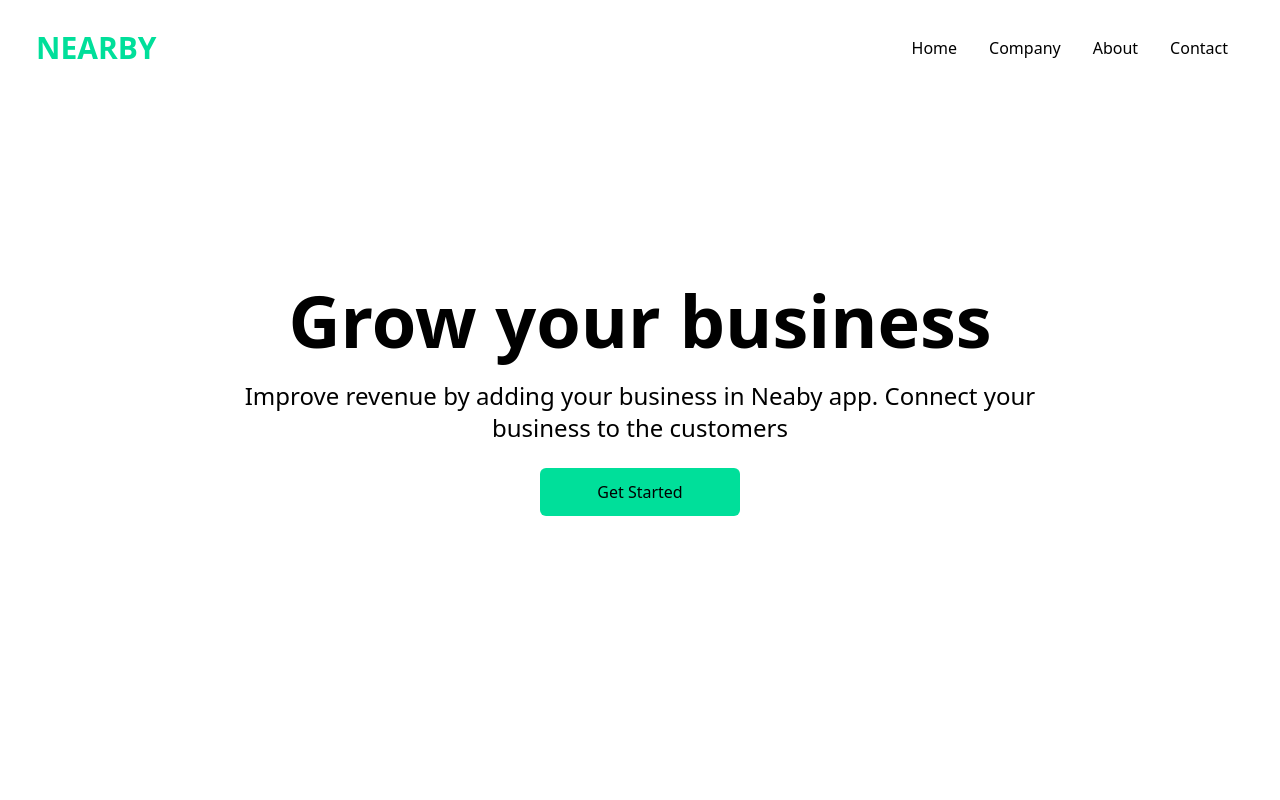
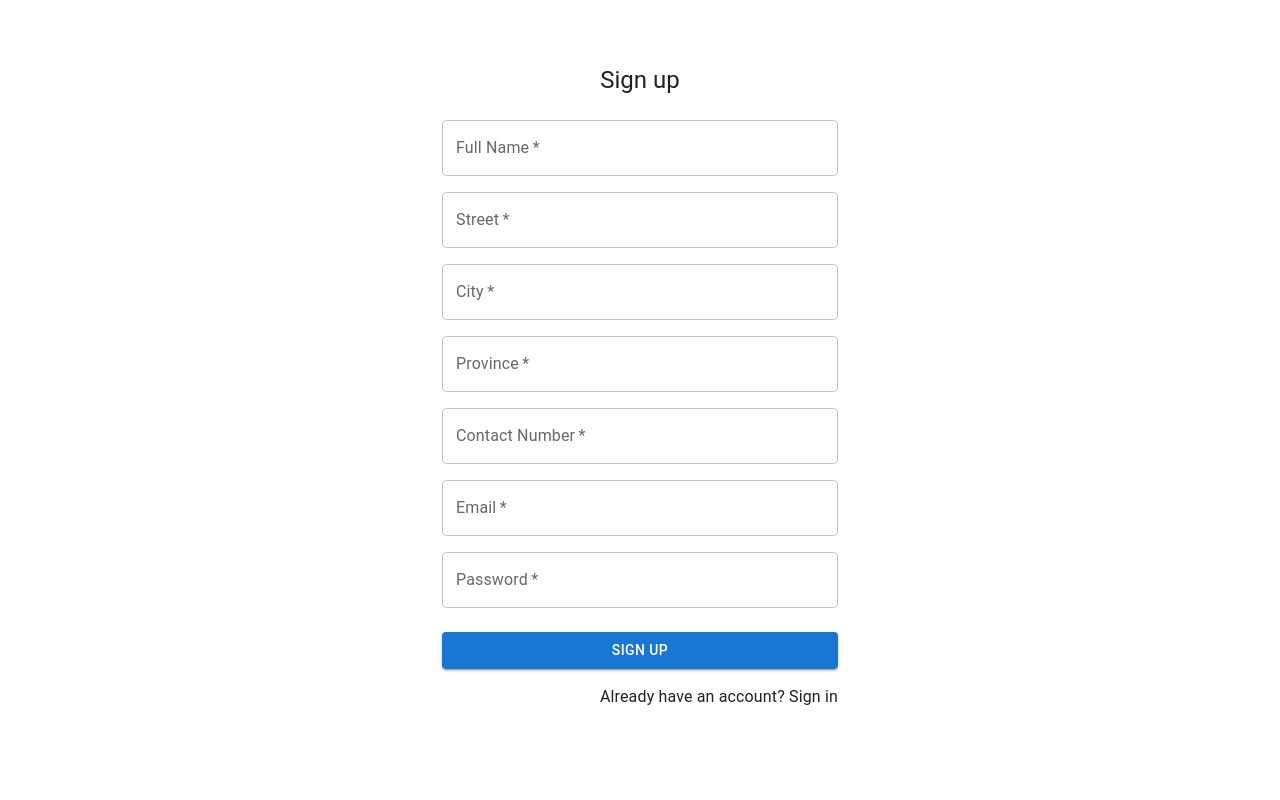
Before and after one commit to DevGeraldR/nearby-web, a React (Create React App) app: page /signup in a window 1280 px wide. Shown: the top 800 px of the page. Built offline with nearby package versions, Linux system fonts and the light colour scheme.

Commit message:
Authentication added

```diff
--- a/package.json
+++ b/package.json
@@ -3,6 +3,9 @@
   "version": "0.1.0",
   "private": true,
   "dependencies": {
+    "@emotion/react": "^11.10.5",
+    "@emotion/styled": "^11.10.5",
+    "@mui/material": "^5.10.14",
     "@testing-library/jest-dom": "^5.16.5",
     "@testing-library/react": "^13.4.0",
     "@testing-library/user-event": "^13.5.0",
@@ -38,6 +41,7 @@
     ]
   },
   "devDependencies": {
+    "react-router-dom": "^6.4.3",
     "tailwindcss": "^3.2.4"
   }
 }
--- a/src/App.js
+++ b/src/App.js
@@ -1,11 +1,18 @@
 import React from "react";
+import Signin from "./components/authentication/Signin";
+import Signup from "./components/authentication/Signup";
 import Welcome from "./components/navigator/Welcome";
+import { BrowserRouter as Router, Routes, Route } from "react-router-dom";
 
 function App() {
   return (
-    <div>
-      <Welcome />
-    </div>
+    <Router>
+      <Routes>
+        <Route path="/welcome" element={<Welcome />} />
+        <Route path="/signin" element={<Signin />} />
+        <Route path="/signup" element={<Signup />} />
+      </Routes>
+    </Router>
   );
 }
 
--- /dev/null
+++ b/src/components/authentication/Signin.jsx
@@ -0,0 +1,99 @@
+import React, { useState } from "react";
+import Button from "@mui/material/Button";
+import CssBaseline from "@mui/material/CssBaseline";
+import TextField from "@mui/material/TextField";
+import FormControlLabel from "@mui/material/FormControlLabel";
+import Checkbox from "@mui/material/Checkbox";
+import Grid from "@mui/material/Grid";
+import Box from "@mui/material/Box";
+import Typography from "@mui/material/Typography";
+import Container from "@mui/material/Container";
+import { Link } from "react-router-dom";
+
+import { auth } from "../firebase/firebase";
+import { signInWithEmailAndPassword } from "firebase/auth";
+
+function Signin() {
+  const [email, setEmail] = useState("");
+  const [password, setPassword] = useState("");
+
+  //To sign in the user it uses firebase authentication
+  const signIn = () => {
+    signInWithEmailAndPassword(auth, email, password).catch((error) => {
+      const errorCode = error.code;
+      const errorMessage = error.message;
+      console.log(errorCode);
+      console.log(errorMessage);
+    });
+  };
+
+  return (
+    <Container component="main" maxWidth="xs">
+      <CssBaseline />
+      <Box
+        sx={{
+          marginTop: 8,
+          display: "flex",
+          flexDirection: "column",
+          alignItems: "center",
+        }}
+      >
+        <Typography component="h1" variant="h5">
+          Sign in
+        </Typography>
+        <Box component="form" noValidate sx={{ mt: 1 }}>
+          <TextField
+            margin="normal"
+            required
+            fullWidth
+            id="email"
+            label="Email Address"
+            autoComplete="email"
+            autoFocus
+            value={email}
+            onChange={(event) => {
+              setEmail(event.target.value);
+            }}
+          />
+          <TextField
+            margin="normal"
+            required
+            fullWidth
+            label="Password"
+            type="password"
+            id="password"
+            autoComplete="current-password"
+            value={password}
+            onChange={(event) => {
+              setPassword(event.target.value);
+            }}
+          />
+          <FormControlLabel
+            control={<Checkbox value="remember" color="primary" />}
+            label="Remember me"
+          />
+          <Button
+            fullWidth
+            variant="contained"
+            sx={{ mt: 3, mb: 2 }}
+            onClick={signIn}
+          >
+            Sign In
+          </Button>
+          <Grid container>
+            <Grid item xs>
+              <Link href="#" variant="body2">
+                Forgot password?
+              </Link>
+            </Grid>
+            <Grid item>
+              <Link to="/signup">Don't have an account? Sign Up</Link>
+            </Grid>
+          </Grid>
+        </Box>
+      </Box>
+    </Container>
+  );
+}
+
+export default Signin;
--- /dev/null
+++ b/src/components/authentication/Signup.jsx
@@ -0,0 +1,175 @@
+import React, { useState } from "react";
+import Button from "@mui/material/Button";
+import CssBaseline from "@mui/material/CssBaseline";
+import TextField from "@mui/material/TextField";
+import Grid from "@mui/material/Grid";
+import Box from "@mui/material/Box";
+import Typography from "@mui/material/Typography";
+import Container from "@mui/material/Container";
+import { Link } from "react-router-dom";
+
+import { doc, setDoc } from "firebase/firestore";
+import { auth, db } from "../firebase/firebase";
+import { createUserWithEmailAndPassword, updateProfile } from "firebase/auth";
+
+function Signup() {
+  const [name, setName] = useState("");
+  const [street, setStreet] = useState("");
+  const [city, setCity] = useState("");
+  const [province, setProvince] = useState("");
+  const [contactNumber, setContactNumber] = useState("");
+  const [email, setEmail] = useState("");
+  const [password, setPassword] = useState("");
+  const [photo] = useState("");
+
+  const SignupUser = () => {
+    //To create the new user in our firebase authentication
+    //Then update the user data to save the user photoURL
+    createUserWithEmailAndPassword(auth, email, password)
+      .then((authUser) => {
+        const user = authUser.user;
+        updateProfile(user, {
+          displayName: name,
+          photoURL:
+            photo ||
+            "https://w7.pngwing.com/pngs/340/946/png-transparent-avatar-user-computer-icons-software-developer-avatar-child-face-heroes-thumbnail.png",
+        }).catch((error) => {
+          alert(error.message);
+        });
+        //To send the user information in our database
+        try {
+          setDoc(doc(db, "Users", name), {
+            name: name,
+            street: street,
+            city: city,
+            province: province,
+            contactNumber: contactNumber,
+            email: email,
+            admin: false,
+            photoURL:
+              photo ||
+              "https://w7.pngwing.com/pngs/340/946/png-transparent-avatar-user-computer-icons-software-developer-avatar-child-face-heroes-thumbnail.png",
+          });
+        } catch (e) {
+          console.error("Error adding document: ", e);
+        }
+      })
+      .catch((error) => {
+        console.log(error);
+      });
+  };
+
+  return (
+    <Container component="main" maxWidth="xs">
+      <CssBaseline />
+      <Box
+        sx={{
+          marginTop: 8,
+          display: "flex",
+          flexDirection: "column",
+          alignItems: "center",
+        }}
+      >
+        <Typography component="h1" variant="h5">
+          Sign up
+        </Typography>
+        <Box component="form" noValidate sx={{ mt: 3 }}>
+          <Grid container spacing={2}>
+            <Grid item xs={12}>
+              <TextField
+                required
+                fullWidth
+                label="Full Name"
+                value={name}
+                onChange={(event) => {
+                  setName(event.target.value);
+                }}
+              />
+            </Grid>
+            <Grid item xs={12}>
+              <TextField
+                required
+                fullWidth
+                label="Street"
+                value={street}
+                onChange={(event) => {
+                  setStreet(event.target.value);
+                }}
+              />
+            </Grid>
+            <Grid item xs={12}>
+              <TextField
+                required
+                fullWidth
+                label="City"
+                value={city}
+                onChange={(event) => {
+                  setCity(event.target.value);
+                }}
+              />
+            </Grid>
+            <Grid item xs={12}>
+              <TextField
+                required
+                fullWidth
+                label="Province"
+                value={province}
+                onChange={(event) => {
+                  setProvince(event.target.value);
+                }}
+              />
+            </Grid>
+            <Grid item xs={12}>
+              <TextField
+                required
+                fullWidth
+                label="Contact Number"
+                value={contactNumber}
+                onChange={(event) => {
+                  setContactNumber(event.target.value);
+                }}
+              />
+            </Grid>
+            <Grid item xs={12}>
+              <TextField
+                required
+                fullWidth
+                label="Email"
+                value={email}
+                onChange={(event) => {
+                  setEmail(event.target.value);
+                }}
+              />
+            </Grid>
+            <Grid item xs={12}>
+              <TextField
+                required
+                fullWidth
+                label="Password"
+                value={password}
+                onChange={(event) => {
+                  setPassword(event.target.value);
+                }}
+              />
+            </Grid>
+          </Grid>
+          <Button
+            fullWidth
+            variant="contained"
+            sx={{ mt: 3, mb: 2 }}
+            onClick={SignupUser}
+          >
+            Sign Up
+          </Button>
+          <Grid container justifyContent="flex-end">
+            <Grid item>
+              <Link to="/signin">Already have an account? Sign in</Link>
+            </Grid>
+          </Grid>
+        </Box>
+      </Box>
+    </Container>
+  );
+}
+
+export default Signup;
--- a/src/components/firebase/firebase.js
+++ b/src/components/firebase/firebase.js
@@ -3,8 +3,10 @@
  * It use Firebase authentication(for user login)
  * and firebase firestore(for database)
  */
+
 import { initializeApp, getApps, getApp } from "firebase/app";
-import { getAuth, initializeAuth } from "firebase/auth";
+import { getAuth } from "firebase/auth";
+import { getFirestore } from "firebase/firestore";
 
 const firebaseConfig = {
   apiKey: "AIzaSyAG920A50-1m4L-o-53rYCrgLXwVDbbGJk",
@@ -14,15 +16,17 @@ const firebaseConfig = {
   messagingSenderId: "676197603125",
   appId: "1:676197603125:web:35ed54b6d271ab34cede7c",
 };
-let app, auth;
+
+let app;
 //To check if the app is not yet initialize. Initialize if not. If already initialize use the inilize version
 //Initialize auth and db
 if (getApps().length === 0) {
   app = initializeApp(firebaseConfig);
-  auth = initializeAuth(app);
 } else {
   app = getApp();
-  auth = getAuth();
 }
 
-export { auth, app };
+const auth = getAuth(app);
+const db = getFirestore(app);
+
+export { auth, db };
--- a/src/components/welcome/Ads.jsx
+++ b/src/components/welcome/Ads.jsx
@@ -1,5 +1,6 @@
 import React from "react";
 import Logo from "../../assets/logo.png";
+import { Link } from "react-router-dom";
 
 const Ads = () => {
   return (
@@ -14,9 +15,11 @@ const Ads = () => {
             Nearby will be the most largest navigation app in the Phillipines.
             We aim to guide your customers to find your location
           </p>
-          <button className="bg-black text-[#00df9a] w-[200px] rounded-md font-medium my-6 mx-auto md:mx-0 py-3">
-            Get Started
-          </button>
+          <Link to="/signin">
+            <button className="bg-black text-[#00df9a] w-[200px] rounded-md font-medium my-6 mx-auto md:mx-0 py-3">
+              Get Started
+            </button>
+          </Link>
         </div>
       </div>
     </div>
--- a/src/components/welcome/Hero.jsx
+++ b/src/components/welcome/Hero.jsx
@@ -1,4 +1,6 @@
 import React from "react";
+
+import { Link } from "react-router-dom";
 
 const Hero = () => {
   return (
@@ -11,9 +13,11 @@ const Hero = () => {
           Improve revenue by adding your business in Neaby app. Connect your
           business to the customers
         </p>
-        <button className="bg-[#00df9a] w-[200px] rounded-md font-medium my-6 mx-auto py-3">
-          Get Started
-        </button>
+        <Link to="/signin">
+          <button className="bg-[#00df9a] w-[200px] rounded-md font-medium my-6 mx-auto py-3">
+            Get Started
+          </button>
+        </Link>
       </div>
     </div>
   );
--- a/src/components/welcome/Pricing.jsx
+++ b/src/components/welcome/Pricing.jsx
@@ -2,6 +2,7 @@ import React from "react";
 import Single from "../../assets/single.png";
 import Double from "../../assets/double.png";
 import Triple from "../../assets/triple.png";
+import { Link } from "react-router-dom";
 
 const Pricing = () => {
   return (
@@ -16,9 +17,11 @@ const Pricing = () => {
             <p className="py-2 border-b mx-8">Reach Customer</p>
             <p className="py-2 border-b mx-8">1 month free trial</p>
           </div>
-          <button className="bg-[#00df9a] w-[200px] rounded-md font-medium my-6 mx-auto px-6 py-3">
+          <Link to="/signin" className="mx-auto">
+            <button className="bg-[#00df9a] w-[200px] rounded-md font-medium my-6 px-6 py-3">
               Start Trial
             </button>
+          </Link>
         </div>
         <div className="w-full shadow-xl bg-[#ddead1] flex flex-col p-4 md:my-0 my-8 rounded-lg hover:scale-105 duration-300">
           <img className="w-20 mx-auto mt-[-3rem]" src={Triple} alt="/" />
@@ -33,9 +36,11 @@ const Pricing = () => {
             </p>
             <p className="py-2 border-b mx-8">1 month free trial</p>
           </div>
+          <Link to="/signin" className="mx-auto">
             <button className="bg-black text-[#00df9a] w-[200px] rounded-md font-medium my-6 mx-auto px-6 py-3">
               Start Trial
             </button>
+          </Link>
         </div>
         <div className="w-full shadow-xl flex flex-col p-4 my-4 rounded-lg hover:scale-105 duration-300">
           <img
@@ -54,9 +59,11 @@ const Pricing = () => {
             </p>
             <p className="py-2 border-b mx-8">1 month free trial</p>
           </div>
+          <Link to="/signin" className="mx-auto">
             <button className="bg-[#00df9a] w-[200px] rounded-md font-medium my-6 mx-auto px-6 py-3">
               Start Trial
             </button>
+          </Link>
         </div>
       </div>
     </div>
```
Also changed, not shown: 1 other file (tests, documents, lock files or other folders). Lines whose indentation alone changed are shown as unchanged.
